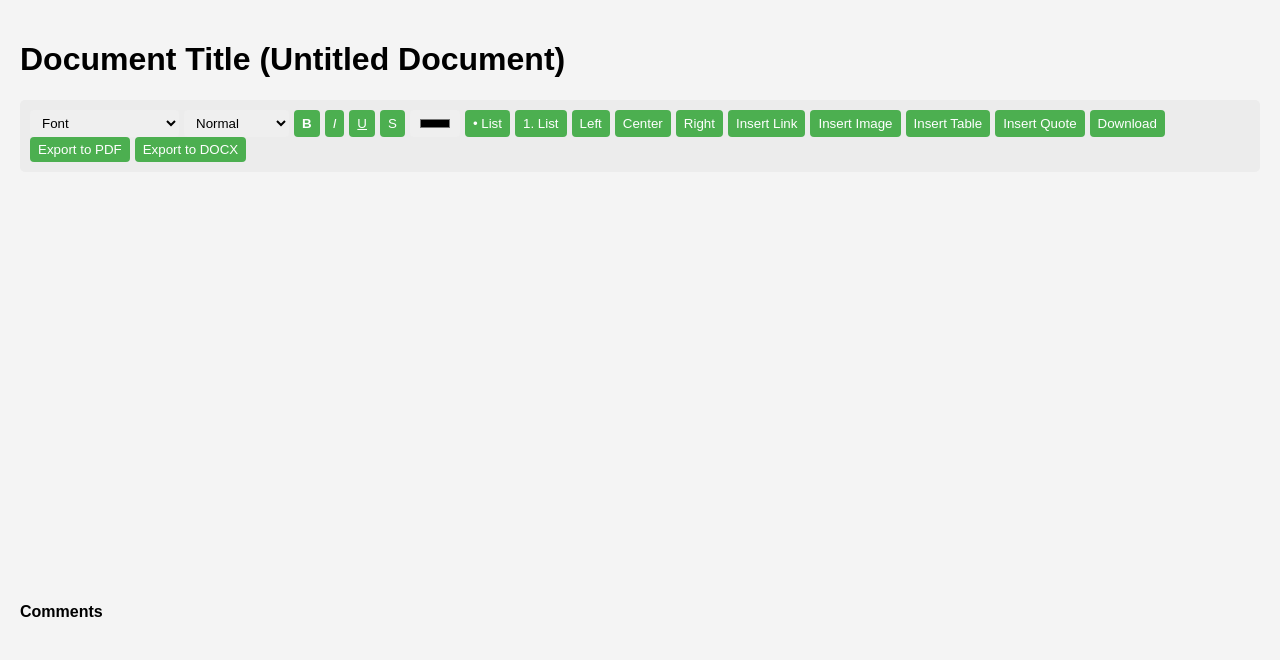
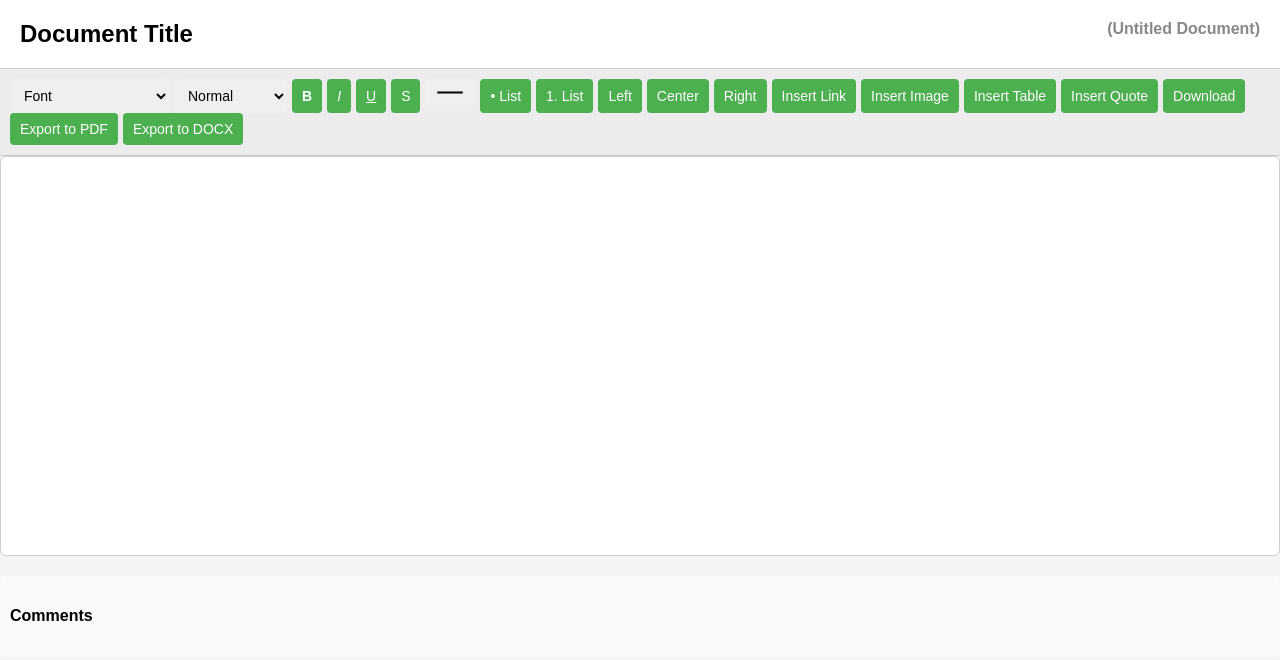
Before and after one commit to FlixifyTVisbackformoregithub/Nexus-Doc-edit, a plain HTML site: page index.html in a window 1280 px wide. Drawn offline with Linux system fonts and the light colour scheme.

Commit message:
Update styles.css

```diff
--- a/styles.css
+++ b/styles.css
@@ -1,18 +1,30 @@
+* {
+    box-sizing: border-box;
+}
+
 body {
     font-family: 'Arial', sans-serif;
     margin: 0;
-    padding: 20px;
+    padding: 0;
     background-color: #f4f4f4;
 }
 
-.app {
-    width: 100%;
-    max-width: 800px;
-    margin: auto;
-    background: #fff;
-    border-radius: 5px;
-    box-shadow: 0 2px 10px rgba(0, 0, 0, 0.1);
-    padding: 15px;
+header {
+    background-color: #ffffff;
+    padding: 20px;
+    border-bottom: 1px solid #ccc;
+}
+
+header h1 {
+    font-size: 24px;
+    margin: 0;
+    display: flex;
+    justify-content: space-between;
+}
+
+.subtitle {
+    color: #888888;
+    font-size: 16px;
 }
 
 .toolbar {
@@ -20,22 +32,19 @@ body {
     flex-wrap: wrap;
     background: #ececec;
     padding: 10px;
-    border-radius: 5px;
-    margin-bottom: 10px;
+    border-bottom: 1px solid #ccc;
 }
 
-.group {
-    margin-right: 20px;
-    margin-bottom: 5px;
-}
-
-.toolbar select, .toolbar button, .toolbar input {
+.toolbar select,
+.toolbar button,
+.toolbar input {
     margin-right: 5px;
     border: none;
     border-radius: 4px;
-    padding: 5px 8px;
+    padding: 8px 10px;
     cursor: pointer;
     transition: background 0.2s;
+    font-size: 14px;
 }
 
 .toolbar button {
@@ -47,24 +56,28 @@ body {
     background-color: #45a049;
 }
 
-.editor-container {
-    padding: 10px;
+#editor {
+    padding: 20px;
     border: 1px solid #ccc;
-    border-radius: 5px;
-    margin-bottom: 10px;
+    background-color: #ffffff;
+    border-radius: 6px;
     min-height: 400px;
+    max-height: 600px;
     overflow-y: auto;
+    outline: none;
+    font-size: 16px;
 }
 
-#editor {
-    width: 100%;
-    min-height: 400px;
-    font-size: 16px;
-    outline: none;
+#wordCountDisplay {
+    margin-top: 10px;
+    font-weight: bold;
 }
 
-#findReplaceBox {
+#commentsSection {
     margin-top: 20px;
+    background: #f9f9f9;
+    padding: 10px;
+    border-radius: 5px;
 }
 
 #commentList {
@@ -78,13 +91,3 @@ body {
     padding: 5px;
     border-radius: 3px;
 }
-
-#wordCountDisplay {
-    margin-top: 10px;
-    font-weight: bold;
-}
-
-img.resizable {
-    max-width: 100%;
-    cursor: nwse-resize; /* Resize cursor */
-}
```
